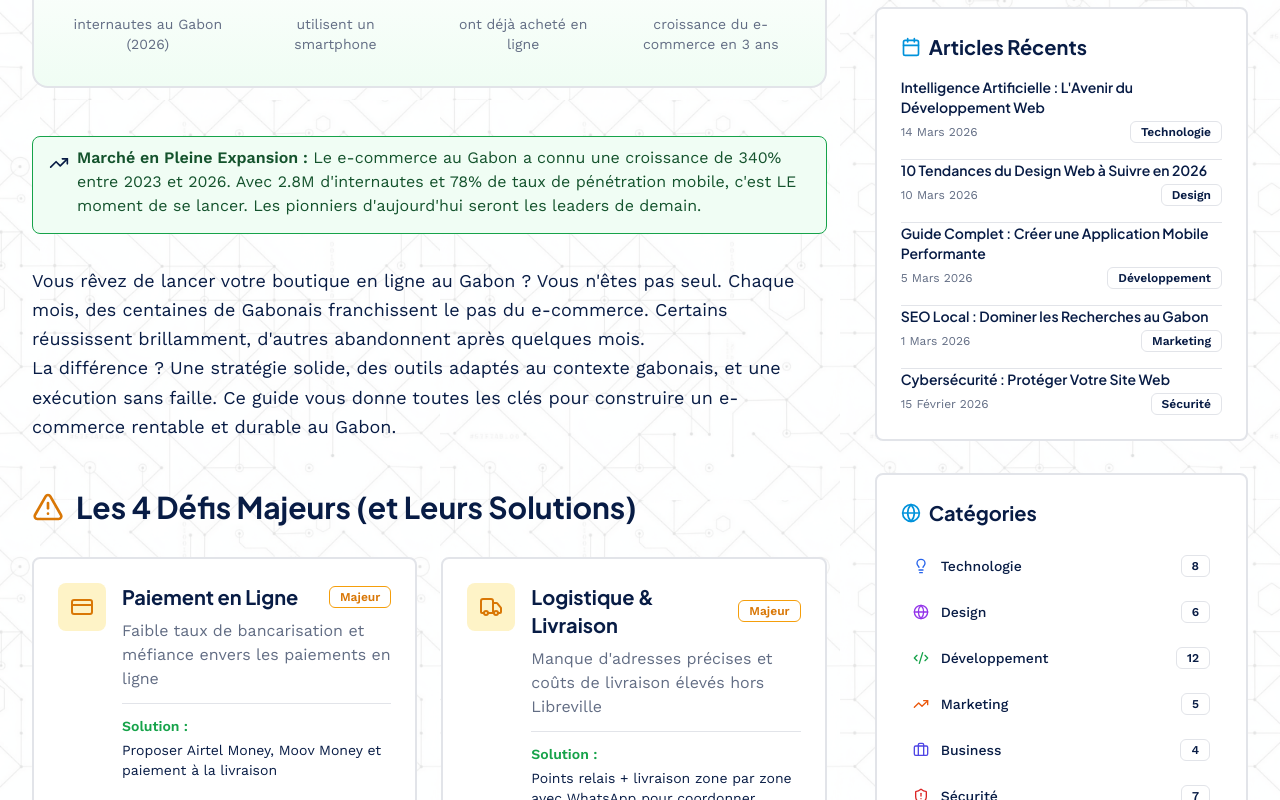
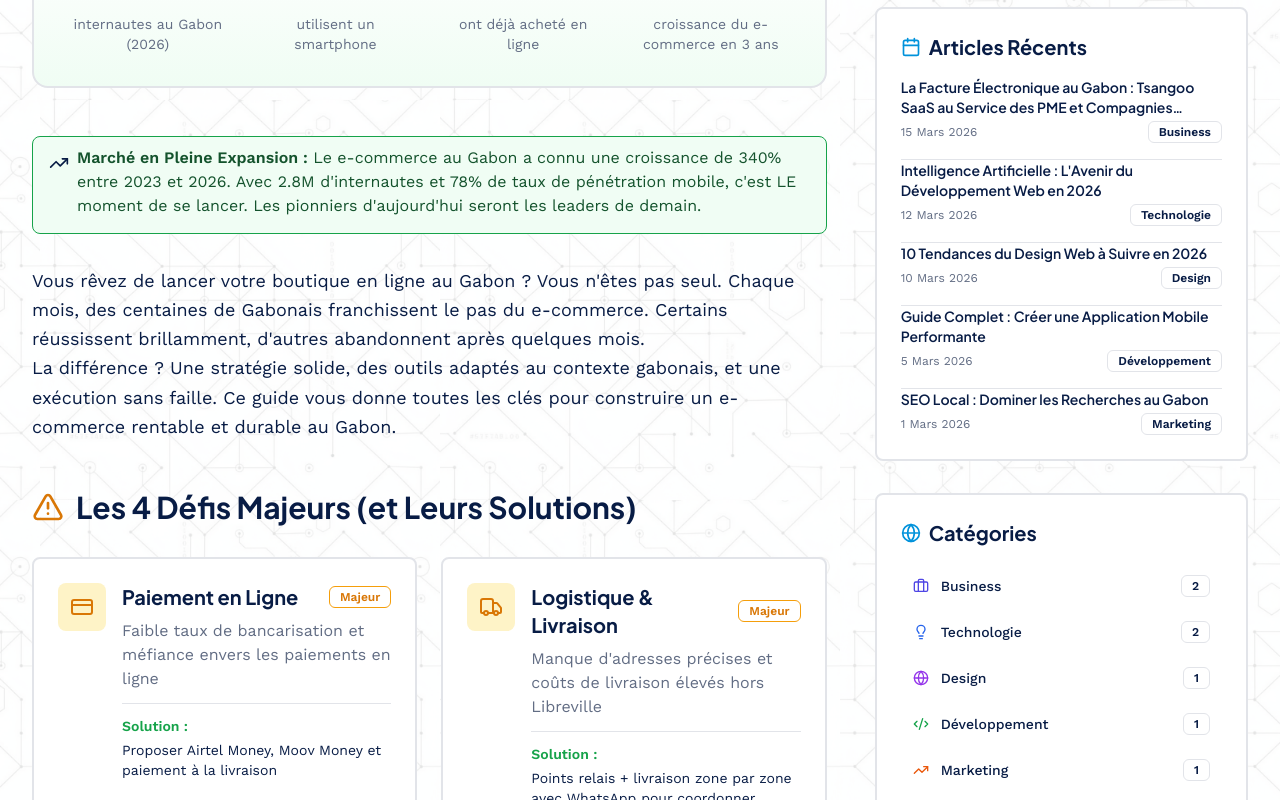
Before and after one commit to brice214/sg-b2f42701-634c-47b8-bbd1-2e23ad12ad16-1785503365, a Next.js app: page /blog/business/ecommerce-gabon-cles-succes in a window 1280 px wide. Shown: the part 1900-2700 px from the top of the page. Built offline with nearby package versions, Linux system fonts and the light colour scheme.

Commit message:
feat(blog): implement dynamic data structure for posts

```diff
--- a/src/components/BlogSidebar.tsx
+++ b/src/components/BlogSidebar.tsx
@@ -1,68 +1,29 @@
-import React from "react";
+import React, { useState } from "react";
 import { Card } from "@/components/ui/card";
 import { Input } from "@/components/ui/input";
 import { Button } from "@/components/ui/button";
 import { Badge } from "@/components/ui/badge";
 import Link from "next/link";
-import {
-  Search,
-  Calendar,
-  TrendingUp,
-  Code2,
-  Smartphone,
-  Globe,
-  Lightbulb,
-  ShieldAlert,
-  Briefcase,
-} from "lucide-react";
+import { Search, Calendar, Globe } from "lucide-react";
+import { getRecentPosts, getCategoriesWithCount } from "@/lib/blogData";
 
 interface BlogSidebarProps {
   currentCategory?: string;
+  onSearch?: (query: string) => void;
 }
 
-export function BlogSidebar({ currentCategory }: BlogSidebarProps) {
-  const recentPosts = [
-    {
-      title: "Intelligence Artificielle : L'Avenir du Développement Web",
-      date: "14 Mars 2026",
-      link: "/blog",
-      category: "Technologie",
-    },
-    {
-      title: "10 Tendances du Design Web à Suivre en 2026",
-      date: "10 Mars 2026",
-      link: "/blog",
-      category: "Design",
-    },
-    {
-      title: "Guide Complet : Créer une Application Mobile Performante",
-      date: "5 Mars 2026",
-      link: "/blog",
-      category: "Développement",
-    },
-    {
-      title: "SEO Local : Dominer les Recherches au Gabon",
-      date: "1 Mars 2026",
-      link: "/blog",
-      category: "Marketing",
-    },
-    {
-      title: "Cybersécurité : Protéger Votre Site Web",
-      date: "15 Février 2026",
-      link: "/blog/securite/cybersecurite-proteger-site-web",
-      category: "Sécurité",
-    },
-  ];
+export function BlogSidebar({ currentCategory, onSearch }: BlogSidebarProps) {
+  const [searchQuery, setSearchQuery] = useState("");
 
-  const categories = [
-    { name: "Technologie", count: 8, icon: Lightbulb, color: "text-blue-600" },
-    { name: "Design", count: 6, icon: Globe, color: "text-purple-600" },
-    { name: "Développement", count: 12, icon: Code2, color: "text-green-600" },
-    { name: "Marketing", count: 5, icon: TrendingUp, color: "text-orange-600" },
-    { name: "Business", count: 4, icon: Briefcase, color: "text-indigo-600" },
-    { name: "Sécurité", count: 7, icon: ShieldAlert, color: "text-red-600" },
-    { name: "Mobile", count: 3, icon: Smartphone, color: "text-pink-600" },
-  ];
+  const recentPosts = getRecentPosts(5);
+  const categories = getCategoriesWithCount();
+
+  const handleSearch = (e: React.FormEvent) => {
+    e.preventDefault();
+    if (onSearch) {
+      onSearch(searchQuery);
+    }
+  };
 
   return (
     <div className="space-y-8">
@@ -72,16 +33,18 @@ export function BlogSidebar({ currentCategory }: BlogSidebarProps) {
           <Search className="w-5 h-5 mr-2 text-xeta-blue" />
           Rechercher
         </h3>
-        <div className="flex gap-2">
+        <form onSubmit={handleSearch} className="flex gap-2">
           <Input
             type="search"
             placeholder="Rechercher un article..."
             className="flex-1"
+            value={searchQuery}
+            onChange={(e) => setSearchQuery(e.target.value)}
           />
-          <Button size="icon" className="shrink-0">
+          <Button type="submit" size="icon" className="shrink-0">
             <Search className="w-4 h-4" />
           </Button>
-        </div>
+        </form>
       </Card>
 
       {/* Recent Posts Widget */}
--- /dev/null
+++ b/src/lib/blogData.ts
@@ -0,0 +1,177 @@
+import { Code2, TrendingUp, Globe, Smartphone, Lightbulb, ShieldAlert, Briefcase } from "lucide-react";
+import type { LucideIcon } from "lucide-react";
+
+export interface BlogPost {
+  title: string;
+  excerpt: string;
+  image: string;
+  author: string;
+  date: string;
+  readTime: string;
+  category: string;
+  icon: LucideIcon;
+  link: string;
+}
+
+export const blogPosts: BlogPost[] = [
+  {
+    title: "La Facture Électronique au Gabon : Tsangoo SaaS au Service des PME et Compagnies Gabonaises",
+    excerpt: "Découvrez comment Tsangoo révolutionne la gestion des entreprises gabonaises avec une solution conforme OHADA/SYSCOHADA",
+    image: "/tsangoo-gabon-facturation-comptabilite.png",
+    author: "Business Team",
+    date: "15 Mars 2026",
+    readTime: "10 min",
+    category: "Business",
+    icon: TrendingUp,
+    link: "/blog/business/facture-electronique-gabon-tsangoo-saas-pme",
+  },
+  {
+    title: "Intelligence Artificielle : L'Avenir du Développement Web en 2026",
+    excerpt: "Découvrez comment l'IA transforme le développement web : outils, opportunités et défis",
+    image: "https://images.unsplash.com/photo-1677442136019-21780ecad995?w=800&q=80",
+    author: "Tech Innovation Team",
+    date: "12 Mars 2026",
+    readTime: "11 min",
+    category: "Technologie",
+    icon: Code2,
+    link: "/blog/technologie/intelligence-artificielle-avenir-developpement-web-2026",
+  },
+  {
+    title: "10 Tendances du Design Web à Suivre en 2026",
+    excerpt: "Les nouvelles pratiques de design qui transforment l'expérience utilisateur",
+    image: "https://images.unsplash.com/photo-1561070791-2526d30994b5?w=800&q=80",
+    author: "Design Team",
+    date: "10 Mars 2026",
+    readTime: "12 min",
+    category: "Design",
+    icon: Globe,
+    link: "/blog/design/tendances-design-web-2026",
+  },
+  {
+    title: "Guide Complet : Créer une Application Mobile Performante",
+    excerpt: "Les étapes essentielles pour développer une app mobile qui cartonne",
+    image: "https://images.unsplash.com/photo-1512941937669-90a1b58e7e9c?w=800&q=80",
+    author: "Mobile Dev Team",
+    date: "5 Mars 2026",
+    readTime: "10 min",
+    category: "Développement",
+    icon: Smartphone,
+    link: "/blog/developpement/guide-complet-creer-application-mobile-performante",
+  },
+  {
+    title: "SEO Local : Dominer les Recherches au Gabon",
+    excerpt: "Stratégies pour apparaître en première page sur Google.ga et attirer des clients",
+    image: "https://images.unsplash.com/photo-1432888498266-38ffec3eaf0a?w=800&q=80",
+    author: "Marketing Team",
+    date: "1 Mars 2026",
+    readTime: "8 min",
+    category: "Marketing",
+    icon: TrendingUp,
+    link: "/blog/marketing/seo-local-dominer-recherches-gabon",
+  },
+  {
+    title: "React vs Vue.js : Quel Framework Choisir en 2026?",
+    excerpt: "Comparaison détaillée des deux frameworks JavaScript les plus populaires",
+    image: "https://images.unsplash.com/photo-1555066931-4365d14bab8c?w=800&q=80",
+    author: "Tech Team",
+    date: "25 Février 2026",
+    readTime: "9 min",
+    category: "Technologie",
+    icon: Code2,
+    link: "/blog/technologie/react-vs-vuejs-framework-2026",
+  },
+  {
+    title: "E-commerce au Gabon : Les Clés du Succès",
+    excerpt: "Comment lancer et développer une boutique en ligne rentable au Gabon",
+    image: "https://images.unsplash.com/photo-1556742049-0cfed4f6a45d?w=800&q=80",
+    author: "Business Team",
+    date: "20 Février 2026",
+    readTime: "8 min",
+    category: "Business",
+    icon: TrendingUp,
+    link: "/blog/business/ecommerce-gabon-cles-succes",
+  },
+  {
+    title: "Cybersécurité : Protéger Votre Site Web des Attaques",
+    excerpt: "Les meilleures pratiques pour sécuriser votre présence en ligne",
+    image: "https://images.unsplash.com/photo-1550751827-4bd374c3f58b?w=800&q=80",
+    author: "Security Team",
+    date: "15 Février 2026",
+    readTime: "7 min",
+    category: "Sécurité",
+    icon: ShieldAlert,
+    link: "/blog/securite/cybersecurite-proteger-site-web",
+  },
+];
+
+export interface CategoryInfo {
+  name: string;
+  count: number;
+  icon: LucideIcon;
+  color: string;
+}
+
+export function getCategoriesWithCount(): CategoryInfo[] {
+  const categoryMap = new Map<string, { count: number; icon: LucideIcon; color: string }>();
+
+  // Configuration des icônes et couleurs par catégorie
+  const categoryConfig: Record<string, { icon: LucideIcon; color: string }> = {
+    "Technologie": { icon: Lightbulb, color: "text-blue-600" },
+    "Design": { icon: Globe, color: "text-purple-600" },
+    "Développement": { icon: Code2, color: "text-green-600" },
+    "Marketing": { icon: TrendingUp, color: "text-orange-600" },
+    "Business": { icon: Briefcase, color: "text-indigo-600" },
+    "Sécurité": { icon: ShieldAlert, color: "text-red-600" },
+    "Mobile": { icon: Smartphone, color: "text-pink-600" },
+  };
+
+  // Compter les articles par catégorie
+  blogPosts.forEach(post => {
+    const current = categoryMap.get(post.category) || {
+      count: 0,
+      icon: categoryConfig[post.category]?.icon || Code2,
+      color: categoryConfig[post.category]?.color || "text-gray-600"
+    };
+    categoryMap.set(post.category, {
+      ...current,
+      count: current.count + 1
+    });
+  });
+
+  // Convertir en tableau et trier par nombre d'articles (décroissant)
+  return Array.from(categoryMap.entries())
+    .map(([name, info]) => ({
+      name,
+      ...info
+    }))
+    .sort((a, b) => b.count - a.count);
+}
+
+export function getRecentPosts(limit: number = 5): BlogPost[] {
+  return blogPosts.slice(0, limit);
+}
+
+export function searchPosts(query: string): BlogPost[] {
+  const lowerQuery = query.toLowerCase().trim();
+
+  if (!lowerQuery) {
+    return blogPosts;
+  }
+
+  return blogPosts.filter(post =>
+    post.title.toLowerCase().includes(lowerQuery) ||
+    post.excerpt.toLowerCase().includes(lowerQuery) ||
+    post.category.toLowerCase().includes(lowerQuery) ||
+    post.author.toLowerCase().includes(lowerQuery)
+  );
+}
+
+export function getPostsByCategory(category: string): BlogPost[] {
+  if (category.toLowerCase() === "tous") {
+    return blogPosts;
+  }
+
+  return blogPosts.filter(post =>
+    post.category.toLowerCase() === category.toLowerCase()
+  );
+}
--- a/src/pages/blog.tsx
+++ b/src/pages/blog.tsx
@@ -1,130 +1,69 @@
-import React from "react";
+import React, { useState, useEffect } from "react";
 import { SEO } from "@/components/SEO";
 import { Header } from "@/components/Header";
 import { Footer } from "@/components/Footer";
 import { FloatingCTA } from "@/components/FloatingCTA";
+import { BlogSidebar } from "@/components/BlogSidebar";
 import { Card } from "@/components/ui/card";
 import { Button } from "@/components/ui/button";
 import { Badge } from "@/components/ui/badge";
 import Link from "next/link";
 import Image from "next/image";
+import { useRouter } from "next/router";
 import {
   Calendar,
   Clock,
   User,
   ArrowRight,
-  TrendingUp,
   BookOpen,
-  Lightbulb,
-  Code2,
-  Smartphone,
-  Globe,
 } from "lucide-react";
+import { blogPosts, searchPosts, getPostsByCategory, getCategoriesWithCount } from "@/lib/blogData";
+import type { BlogPost } from "@/lib/blogData";
 
 export default function Blog() {
-  const posts = [
-    {
-      title: "La Facture Électronique au Gabon : Tsangoo SaaS au Service des PME et Compagnies Gabonaises",
-      excerpt: "Découvrez comment Tsangoo révolutionne la gestion des entreprises gabonaises avec une solution conforme OHADA/SYSCOHADA",
-      image: "/tsangoo-gabon-facturation-comptabilite.png",
-      author: "Business Team",
-      date: "15 Mars 2026",
-      readTime: "10 min",
-      category: "Business",
-      icon: TrendingUp,
-      link: "/blog/business/facture-electronique-gabon-tsangoo-saas-pme",
-    },
-    {
-      title: "Intelligence Artificielle : L'Avenir du Développement Web en 2026",
-      excerpt: "Découvrez comment l'IA transforme le développement web : outils, opportunités et défis",
-      image: "https://images.unsplash.com/photo-1677442136019-21780ecad995?w=800&q=80",
-      author: "Tech Innovation Team",
-      date: "12 Mars 2026",
-      readTime: "11 min",
-      category: "Technologie",
-      icon: Code2,
-      link: "/blog/technologie/intelligence-artificielle-avenir-developpement-web-2026",
-    },
-    {
-      title: "10 Tendances du Design Web à Suivre en 2026",
-      excerpt: "Les nouvelles pratiques de design qui transforment l'expérience utilisateur",
-      image: "https://images.unsplash.com/photo-1561070791-2526d30994b5?w=800&q=80",
-      author: "Design Team",
-      date: "10 Mars 2026",
-      readTime: "12 min",
-      category: "Design",
-      icon: Globe,
-      link: "/blog/design/tendances-design-web-2026",
-    },
-    {
-      title: "Guide Complet : Créer une Application Mobile Performante",
-      excerpt: "Les étapes essentielles pour développer une app mobile qui cartonne",
-      image: "https://images.unsplash.com/photo-1512941937669-90a1b58e7e9c?w=800&q=80",
-      author: "Mobile Dev Team",
-      date: "5 Mars 2026",
-      readTime: "10 min",
-      category: "Développement",
-      icon: Smartphone,
-      link: "/blog/developpement/guide-complet-creer-application-mobile-performante",
-    },
-    {
-      title: "SEO Local : Dominer les Recherches au Gabon",
-      excerpt: "Stratégies pour apparaître en première page sur Google.ga et attirer des clients",
-      image: "https://images.unsplash.com/photo-1432888498266-38ffec3eaf0a?w=800&q=80",
-      author: "Marketing Team",
-      date: "1 Mars 2026",
-      readTime: "8 min",
-      category: "Marketing",
-      icon: TrendingUp,
-      link: "/blog/marketing/seo-local-dominer-recherches-gabon",
-    },
-    {
-      title: "React vs Vue.js : Quel Framework Choisir en 2026?",
-      excerpt: "Comparaison détaillée des deux frameworks JavaScript les plus populaires",
-      image: "https://images.unsplash.com/photo-1555066931-4365d14bab8c?w=800&q=80",
-      author: "Tech Team",
-      date: "25 Février 2026",
-      readTime: "9 min",
-      category: "Technologie",
-      icon: Code2,
-      link: "/blog/technologie/react-vs-vuejs-framework-2026",
-    },
-    {
-      title: "E-commerce au Gabon : Les Clés du Succès",
-      excerpt: "Comment lancer et développer une boutique en ligne rentable au Gabon",
-      image: "https://images.unsplash.com/photo-1556742049-0cfed4f6a45d?w=800&q=80",
-      author: "Business Team",
-      date: "20 Février 2026",
-      readTime: "8 min",
-      category: "Business",
-      icon: TrendingUp,
-      link: "/blog/business/ecommerce-gabon-cles-succes",
-    },
-    {
-      title: "Cybersécurité : Protéger Votre Site Web des Attaques",
-      excerpt: "Les meilleures pratiques pour sécuriser votre présence en ligne",
-      image: "https://images.unsplash.com/photo-1550751827-4bd374c3f58b?w=800&q=80",
-      author: "Security Team",
-      date: "15 Février 2026",
-      readTime: "7 min",
-      category: "Sécurité",
-      icon: Code2,
-      link: "/blog/securite/cybersecurite-proteger-site-web",
-    },
-  ];
+  const router = useRouter();
+  const [filteredPosts, setFilteredPosts] = useState<BlogPost[]>(blogPosts);
+  const [activeCategory, setActiveCategory] = useState("Tous");
+  const [searchQuery, setSearchQuery] = useState("");
+
+  // Gérer les paramètres d'URL (category query param)
+  useEffect(() => {
+    const categoryFromUrl = router.query.category as string;
+    if (categoryFromUrl) {
+      const categoryName = categoryFromUrl.charAt(0).toUpperCase() + categoryFromUrl.slice(1);
+      setActiveCategory(categoryName);
+      setFilteredPosts(getPostsByCategory(categoryName));
+    }
+  }, [router.query.category]);
 
   // L'article en vedette est toujours le dernier article publié (premier du tableau)
-  const featuredPost = posts[0];
+  const featuredPost = filteredPosts.length > 0 ? filteredPosts[0] : blogPosts[0];
 
-  const categories = [
-    "Tous",
-    "Technologie",
-    "Design",
-    "Développement",
-    "Marketing",
-    "Business",
-    "Sécurité",
-  ];
+  const categories = ["Tous", ...getCategoriesWithCount().map(cat => cat.name)];
+
+  const handleCategoryChange = (category: string) => {
+    setActiveCategory(category);
+    setSearchQuery("");
+
+    if (category === "Tous") {
+      setFilteredPosts(blogPosts);
+      router.push("/blog", undefined, { shallow: true });
+    } else {
+      setFilteredPosts(getPostsByCategory(category));
+      router.push(`/blog?category=${category.toLowerCase()}`, undefined, { shallow: true });
+    }
+  };
+
+  const handleSearch = (query: string) => {
+    setSearchQuery(query);
+    setActiveCategory("Tous");
+
+    if (query.trim()) {
+      setFilteredPosts(searchPosts(query));
+    } else {
+      setFilteredPosts(blogPosts);
+    }
+  };
 
   return (
     <>
@@ -155,6 +94,11 @@ export default function Blog() {
               <p className="text-xl text-white/90 leading-relaxed animate-fade-in-up animation-delay-200">
                 Restez informé des dernières innovations du digital au Gabon et en Afrique
               </p>
+              {searchQuery && (
+                <p className="text-white/80 text-sm">
+                  {filteredPosts.length} résultat{filteredPosts.length > 1 ? "s" : ""} pour "{searchQuery}"
+                </p>
+              )}
             </div>
           </div>
         </section>
@@ -166,8 +110,9 @@ export default function Blog() {
               {categories.map((category, index) => (
                 <Button
                   key={index}
-                  variant={category === "Tous" ? "default" : "outline"}
+                  variant={category === activeCategory ? "default" : "outline"}
                   className="rounded-full"
+                  onClick={() => handleCategoryChange(category)}
                 >
                   {category}
                 </Button>
@@ -177,6 +122,7 @@ export default function Blog() {
         </section>
 
         {/* Featured Article */}
+        {!searchQuery && activeCategory === "Tous" && (
           <section className="section-spacing bg-gradient-to-b from-background to-xeta-blue-light/10">
             <div className="container">
               <div className="max-w-6xl mx-auto">
@@ -240,12 +186,34 @@ export default function Blog() {
               </div>
             </div>
           </section>
+        )}
 
         {/* Blog Posts Grid */}
         <section className="section-spacing">
           <div className="container">
-            <div className="grid md:grid-cols-2 lg:grid-cols-3 gap-8">
-              {posts.map((post, index) => {
+            <div className="grid lg:grid-cols-3 gap-8">
+              {/* Blog Posts */}
+              <div className="lg:col-span-2">
+                {filteredPosts.length === 0 ? (
+                  <Card className="p-12 text-center border-2">
+                    <BookOpen className="w-16 h-16 mx-auto mb-4 text-muted-foreground" />
+                    <h3 className="text-2xl font-heading font-bold mb-2">
+                      Aucun article trouvé
+                    </h3>
+                    <p className="text-muted-foreground mb-6">
+                      Essayez de modifier votre recherche ou de sélectionner une autre catégorie
+                    </p>
+                    <Button onClick={() => {
+                      setSearchQuery("");
+                      setActiveCategory("Tous");
+                      setFilteredPosts(blogPosts);
+                    }}>
+                      Voir tous les articles
+                    </Button>
+                  </Card>
+                ) : (
+                  <div className="grid md:grid-cols-2 gap-8">
+                    {filteredPosts.map((post, index) => {
                       const Icon = post.icon;
                       return (
                         <Card key={index} className="overflow-hidden border-2 card-hover group flex flex-col">
@@ -301,13 +269,18 @@ export default function Blog() {
                       );
                     })}
                   </div>
+                )}
+              </div>
 
-            {/* Load More */}
-            <div className="text-center mt-16">
-              <Button size="lg" variant="outline" className="group">
-                Charger Plus d'Articles
-                <ArrowRight className="ml-2 w-5 h-5 group-hover:translate-x-1 transition-transform" />
-              </Button>
+              {/* Sidebar */}
+              <div className="lg:col-span-1">
+                <div className="lg:sticky lg:top-24">
+                  <BlogSidebar
+                    currentCategory={activeCategory !== "Tous" ? activeCategory : undefined}
+                    onSearch={handleSearch}
+                  />
+                </div>
+              </div>
             </div>
           </div>
         </section>
```
Lines whose indentation alone changed are shown as unchanged.
